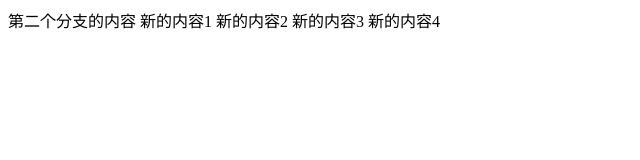
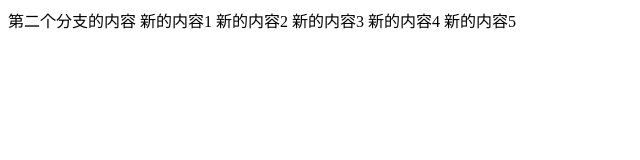
Before and after one commit to GrayFrost/learnGit, a website: page a.html in a window 1280 px wide. Shown: the whole page, without its empty margins (0-640 px from the left). Drawn offline with Linux system fonts and the light colour scheme.

Commit message:
change content again

```diff
--- a/a.html
+++ b/a.html
@@ -12,5 +12,6 @@
   新的内容2
   新的内容3
   新的内容4
+  新的内容5
 </body>
 </html>
```
